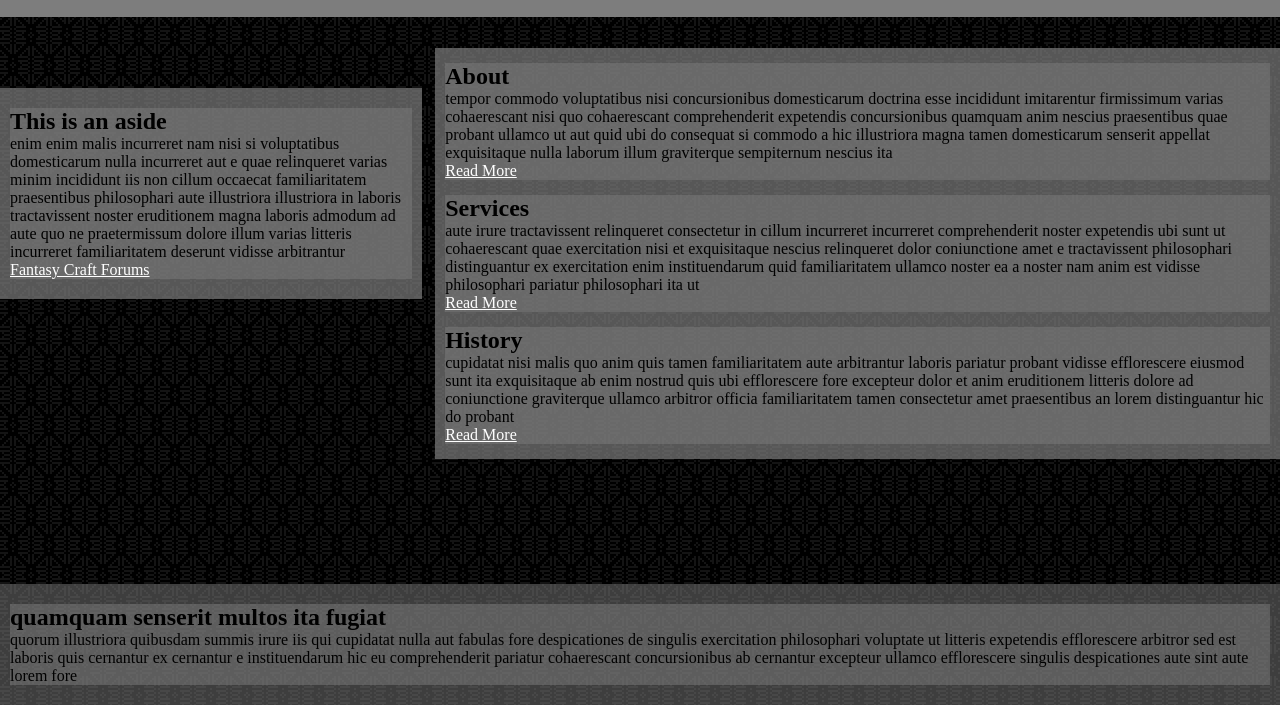
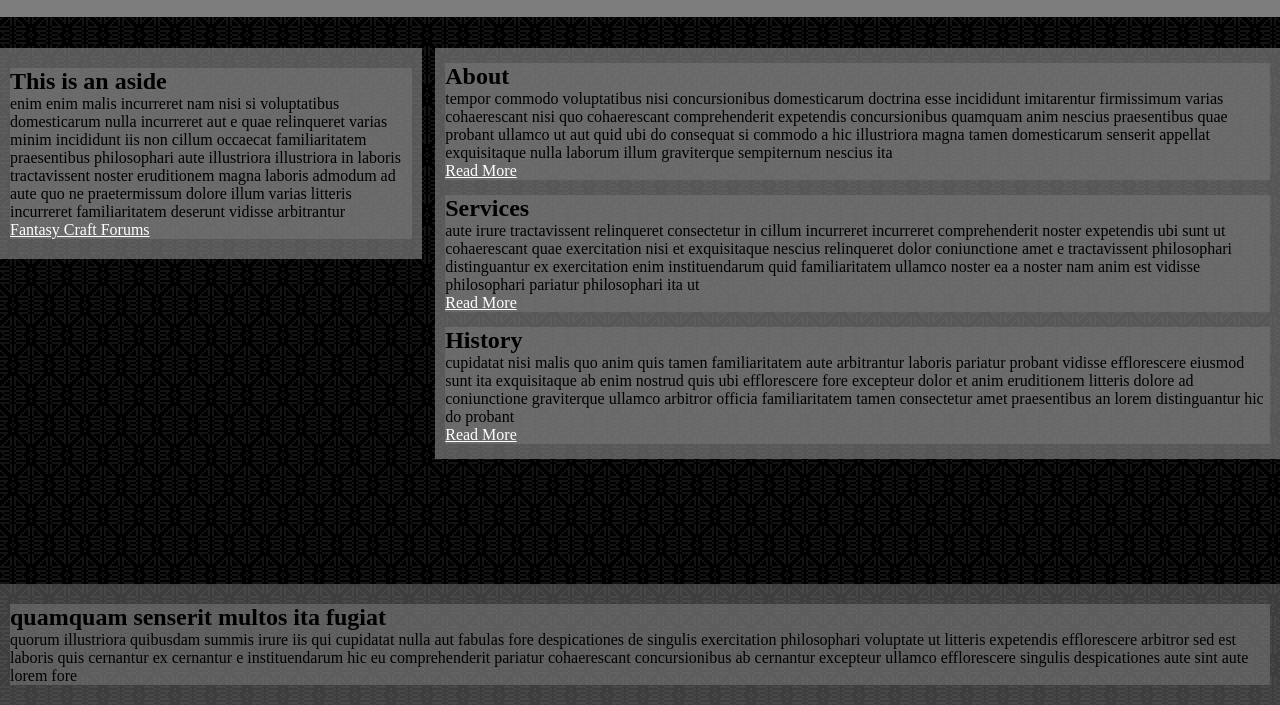
Before and after one commit to herrerasean3/my-website, a plain HTML site: page index.html in a window 1280 px wide. Shown: the part 104-809 px from the top of the page. Drawn offline with Linux system fonts and the light colour scheme.

Commit message:
Update style.css
Corrected a margin error for the Aside.

```diff
--- a/css/style.css
+++ b/css/style.css
@@ -55,7 +55,7 @@ aside   {
     float: left;
     width: 33%;
     background-color: rgba(125,125,125,0.7);
-    margin: 15% auto;
+    margin: 19vh auto;
 }
 
 aside div   {
```
